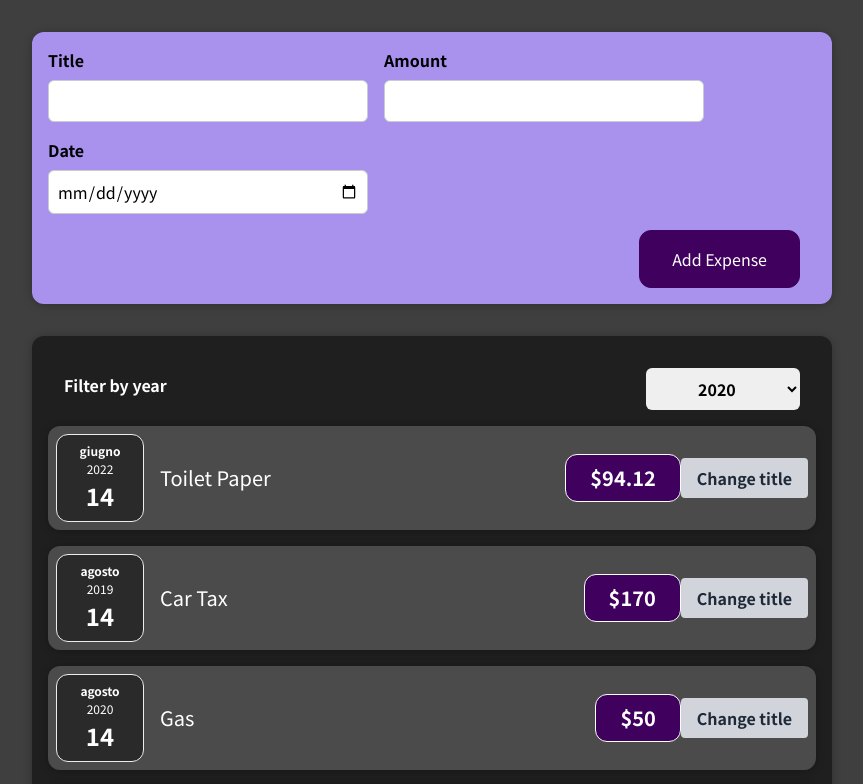
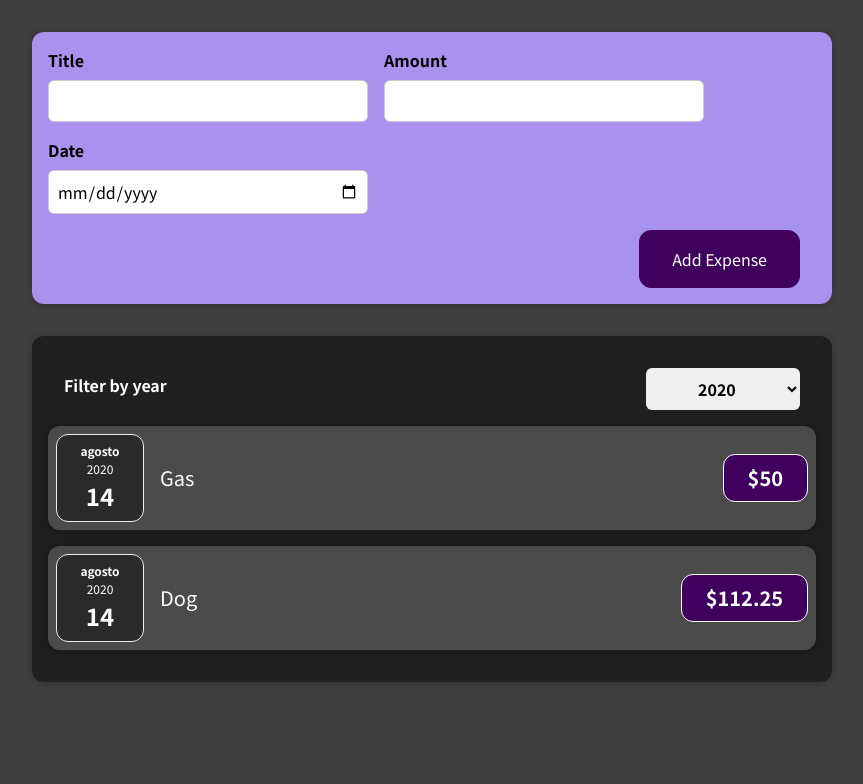
Before and after one commit to ldm0805/To-do-list, a React (Create React App) app: page / in a window 1280 px wide. Shown: the top 784 px of the page, without its empty margins (208-1071 px from the left). Built offline with nearby package versions, Linux system fonts and the light colour scheme.

Commit message:
Condizione per expanse = 0

```diff
--- a/src/components/Expenses/ExpenseItem.js
+++ b/src/components/Expenses/ExpenseItem.js
@@ -1,5 +1,5 @@
 //Importiamo lo state da react per cambiare i dati nel codice.
-import React, { useState } from "react";
+// import React, { useState } from "react";
 import ExpenseDate from "./ExpenseDate";
 import Card from "../UI/Card";
 
@@ -10,13 +10,13 @@
 const ExpanseItem = (props) => {
   //Definiamo lo state per props.title in modo da cambiarne il valore
   //Funzione per cambiare lo stato di un componente, viene richiamato direttamente nella componente
-  const [title, setTitle] = useState(props.title);
+  // const [title, setTitle] = useState(props.title);
 
   //Funzione per far comparire il console.log al click del pulsante
-  const clickHandler = () => {
-    setTitle("Updated!");
-    console.log("clicked");
-  };
+  // const clickHandler = () => {
+  //   setTitle("Updated!");
+  //   console.log("clicked");
+  // };
 
   return (
     <Card className="expense-item">
@@ -26,15 +26,15 @@
         description={props.description}
       />
       <div className="expense-item__description">
-        <h2>{title}</h2>
+        <h2>{props.title}</h2>
         <div className="expense-item__price">${props.amount}</div>
       </div>
-      <button
+      {/* <button
         className="bg-gray-300 hover:bg-gray-400 text-gray-800 font-bold py-2 px-4 rounded inline-flex items-center"
         onClick={clickHandler}
       >
         Change title
-      </button>
+      </button> */}
     </Card>
   );
 };
--- a/src/components/Expenses/Expenses.js
+++ b/src/components/Expenses/Expenses.js
@@ -11,20 +11,34 @@
     // console.log("expense.js");
     // console.log(selectedYear);
   };
+
+  const filteredExpenses = props.items.filter((expense) => {
+    return expense.date.getFullYear().toString() === filteredYear;
+  });
+
   return (
     <Card className="expenses">
       <ExpensesFilter
         selected={filteredYear}
         onChangeFilter={filterChangeHandler}
       />
-      {/* Array di expense dinamico con metodo map (Da array di oggetti ad array di jsx element)*/}
-      {props.items.map((expense) => (
-        <ExpenseItem
-          title={expense.title}
-          amount={expense.amount}
-          date={expense.date}
-        />
-      ))}
+
+      {/* Condizioni se in quell'anno non ci sono expense*/}
+
+      {filteredExpenses.length === 0 ? (
+        <p>No expenses found</p>
+      ) : (
+        filteredExpenses.map((expense) => (
+          <ExpenseItem
+            // Aggiungo la key per aiutare la renderizzazione di react
+            // Array di expense dinamico con metodo map (Da array di oggetti ad array di jsx element)
+            key={expense.id}
+            title={expense.title}
+            amount={expense.amount}
+            date={expense.date}
+          />
+        ))
+      )}
     </Card>
   );
 };
```
